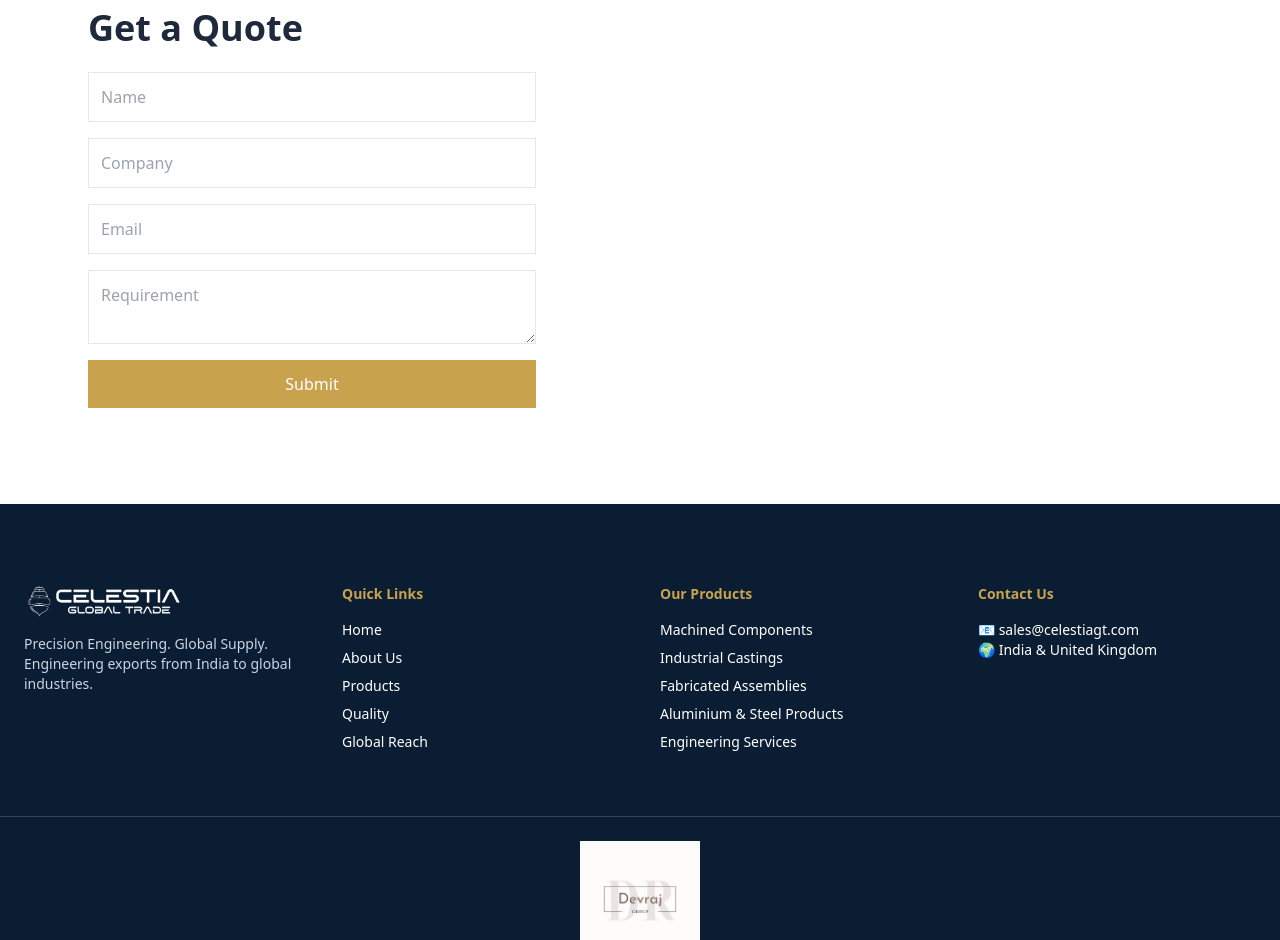
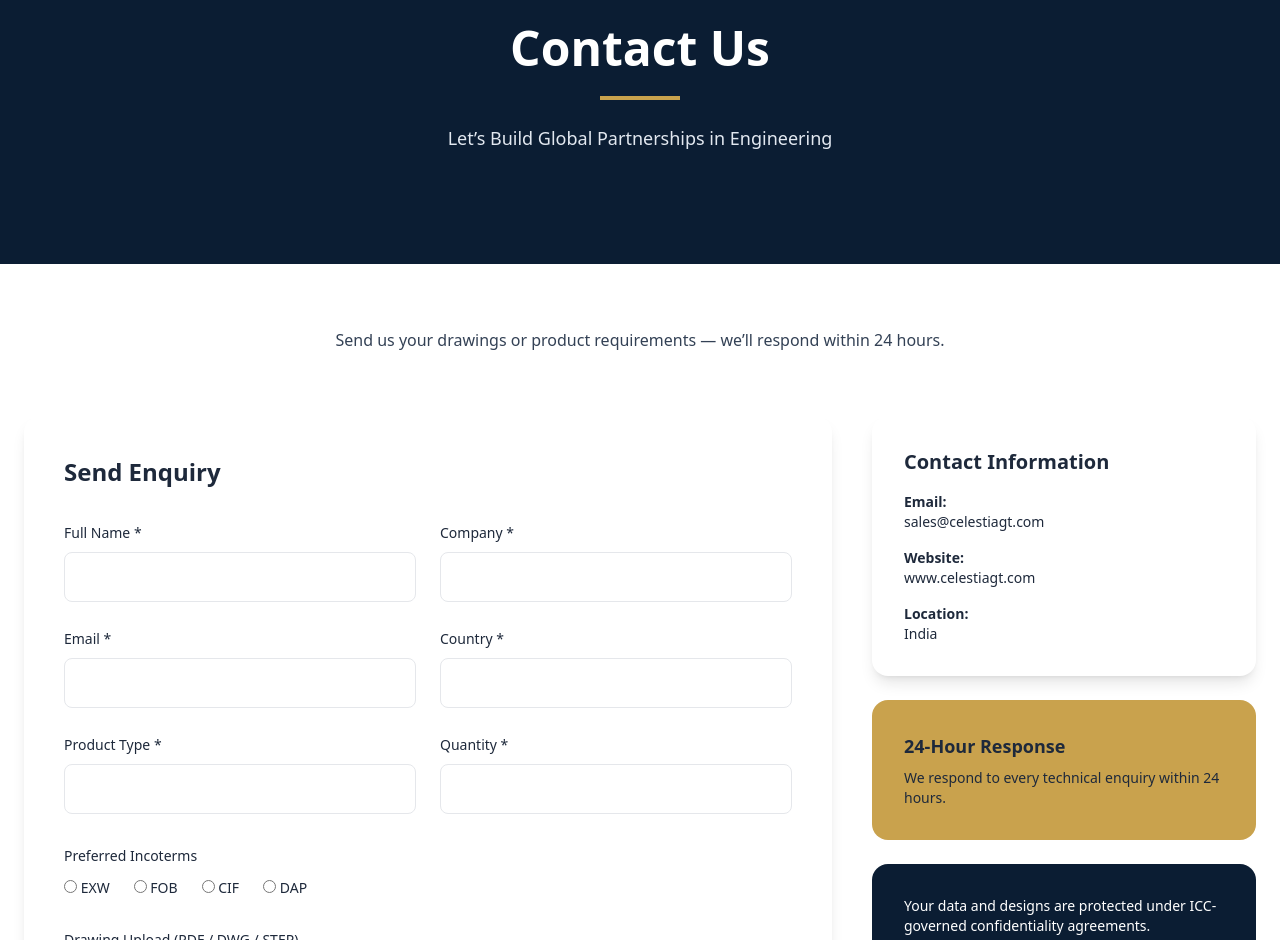
Before and after one commit to preshitpawar-beep/Celestia-GT, a Next.js app: page /contact in a window 1280 px wide. Shown: the part 160-1100 px from the top of the page. Built offline with nearby package versions, Linux system fonts and the light colour scheme.

Commit message:
Update page.js

```diff
--- a/app/contact/page.js
+++ b/app/contact/page.js
@@ -1,15 +1,274 @@
+"use client";
 
-export default function Contact() {
+import { motion } from "framer-motion";
+import { useState } from "react";
+
+/* ---------------- MOTION PRESETS ---------------- */
+
+const fadeUp = {
+  hidden: { opacity: 0, y: 20 },
+  visible: {
+    opacity: 1,
+    y: 0,
+    transition: { duration: 0.6, ease: "easeOut" },
+  },
+};
+
+const fadeLeft = {
+  hidden: { opacity: 0, x: -30 },
+  visible: {
+    opacity: 1,
+    x: 0,
+    transition: { duration: 0.6, ease: "easeOut" },
+  },
+};
+
+const fadeRight = {
+  hidden: { opacity: 0, x: 30 },
+  visible: {
+    opacity: 1,
+    x: 0,
+    transition: { duration: 0.6, ease: "easeOut" },
+  },
+};
+
+export default function ContactPage() {
+  const [submitted, setSubmitted] = useState(false);
+  const [fileError, setFileError] = useState("");
+
+  const MAX_FILE_SIZE = 10 * 1024 * 1024; // 10MB
+
+  function handleFileChange(e) {
+    const file = e.target.files[0];
+    if (!file) return;
+
+    if (file.size > MAX_FILE_SIZE) {
+      setFileError("File size must be less than 10 MB.");
+      e.target.value = "";
+    } else {
+      setFileError("");
+    }
+  }
+
+  function handleSubmit() {
+    if (!fileError) {
+      setSubmitted(true);
+    }
+  }
+
   return (
-    <section className="py-24 max-w-6xl mx-auto px-6">
-      <h1 className="text-4xl font-bold mb-6">Get a Quote</h1>
-      <form className="grid gap-4 max-w-md">
-        <input placeholder="Name" className="border p-3" />
-        <input placeholder="Company" className="border p-3" />
-        <input placeholder="Email" className="border p-3" />
-        <textarea placeholder="Requirement" className="border p-3" />
-        <button className="bg-gold text-white px-6 py-3">Submit</button>
-      </form>
-    </section>
+    <main>
+      {/* ---------------- HERO ---------------- */}
+      <section className="bg-navy text-white py-28">
+        <div className="max-w-7xl mx-auto px-6 text-center">
+          <motion.h1
+            initial="hidden"
+            animate="visible"
+            variants={fadeUp}
+            className="text-5xl font-bold mb-6"
+          >
+            Contact Us
+          </motion.h1>
+
+          <div className="w-20 h-1 bg-gold mx-auto mb-6" />
+
+          <p className="text-lg text-slate-200">
+            Let’s Build Global Partnerships in Engineering
+          </p>
+        </div>
+      </section>
+
+      {/* ---------------- INTRO ---------------- */}
+      <section className="py-16">
+        <div className="max-w-4xl mx-auto px-6 text-center text-slate-700">
+          Send us your drawings or product requirements — we’ll respond within
+          24 hours.
+        </div>
+      </section>
+
+      {/* ---------------- FORM + INFO ---------------- */}
+      <section className="pb-28">
+        <div className="max-w-7xl mx-auto px-6 grid lg:grid-cols-3 gap-10 items-start">
+
+          {/* ---------------- FORM / SUCCESS ---------------- */}
+          <motion.div
+            initial="hidden"
+            whileInView="visible"
+            viewport={{ once: true }}
+            variants={fadeLeft}
+            className="lg:col-span-2"
+          >
+            {!submitted ? (
+              <form
+                action="mailto:harsh.jaiswal@celestiagt.com"
+                method="POST"
+                encType="multipart/form-data"
+                onSubmit={handleSubmit}
+                className="bg-white rounded-2xl shadow-lg p-10"
+              >
+                <h2 className="text-2xl font-bold mb-8">Send Enquiry</h2>
+
+                <div className="grid md:grid-cols-2 gap-6">
+                  <div>
+                    <label className="text-sm font-medium">Full Name *</label>
+                    <input
+                      type="text"
+                      name="name"
+                      required
+                      className="mt-2 w-full rounded-lg border px-4 py-3"
+                    />
+                  </div>
+
+                  <div>
+                    <label className="text-sm font-medium">Company *</label>
+                    <input
+                      type="text"
+                      name="company"
+                      required
+                      className="mt-2 w-full rounded-lg border px-4 py-3"
+                    />
+                  </div>
+
+                  <div>
+                    <label className="text-sm font-medium">Email *</label>
+                    <input
+                      type="email"
+                      name="email"
+                      required
+                      className="mt-2 w-full rounded-lg border px-4 py-3"
+                    />
+                  </div>
+
+                  <div>
+                    <label className="text-sm font-medium">Country *</label>
+                    <input
+                      type="text"
+                      name="country"
+                      required
+                      className="mt-2 w-full rounded-lg border px-4 py-3"
+                    />
+                  </div>
+
+                  <div>
+                    <label className="text-sm font-medium">Product Type *</label>
+                    <input
+                      type="text"
+                      name="product_type"
+                      required
+                      className="mt-2 w-full rounded-lg border px-4 py-3"
+                    />
+                  </div>
+
+                  <div>
+                    <label className="text-sm font-medium">Quantity *</label>
+                    <input
+                      type="text"
+                      name="quantity"
+                      required
+                      className="mt-2 w-full rounded-lg border px-4 py-3"
+                    />
+                  </div>
+                </div>
+
+                {/* Incoterms */}
+                <div className="mt-8">
+                  <label className="text-sm font-medium block mb-3">
+                    Preferred Incoterms
+                  </label>
+                  <div className="flex gap-6 text-sm">
+                    <label><input type="radio" name="incoterms" value="EXW" /> EXW</label>
+                    <label><input type="radio" name="incoterms" value="FOB" /> FOB</label>
+                    <label><input type="radio" name="incoterms" value="CIF" /> CIF</label>
+                    <label><input type="radio" name="incoterms" value="DAP" /> DAP</label>
+                  </div>
+                </div>
+
+                {/* Upload */}
+                <div className="mt-8">
+                  <label className="text-sm font-medium block mb-2">
+                    Drawing Upload (PDF / DWG / STEP)
+                  </label>
+                  <input
+                    type="file"
+                    name="attachment"
+                    onChange={handleFileChange}
+                    className="w-full border rounded-lg p-3"
+                  />
+                  {fileError && (
+                    <p className="text-sm text-red-600 mt-2">{fileError}</p>
+                  )}
+                </div>
+
+                {/* Notes */}
+                <div className="mt-8">
+                  <label className="text-sm font-medium block mb-2">
+                    Additional Notes
+                  </label>
+                  <textarea
+                    name="notes"
+                    rows="4"
+                    className="w-full border rounded-lg p-3"
+                  />
+                </div>
+
+                <button
+                  type="submit"
+                  disabled={!!fileError}
+                  className="mt-10 w-full bg-gold text-black font-semibold py-4 rounded-xl hover:opacity-90 transition disabled:opacity-50"
+                >
+                  Send Secure Enquiry →
+                </button>
+
+                <p className="text-xs text-center text-slate-500 mt-4">
+                  All enquiries are governed by ICC NDAs for confidentiality.
+                </p>
+              </form>
+            ) : (
+              /* ---------------- SUCCESS UI ---------------- */
+              <div className="bg-white rounded-2xl shadow-lg p-14 text-center">
+                <h2 className="text-3xl font-bold mb-4 text-navy">
+                  Enquiry Sent Successfully
+                </h2>
+                <p className="text-slate-700 max-w-md mx-auto">
+                  Thank you for contacting Celestia GT.
+                  Your enquiry has been sent successfully and our team will
+                  respond within 24 hours.
+                </p>
+              </div>
+            )}
+          </motion.div>
+
+          {/* ---------------- INFO ---------------- */}
+          <motion.div
+            initial="hidden"
+            whileInView="visible"
+            viewport={{ once: true }}
+            variants={fadeRight}
+            className="space-y-6"
+          >
+            <div className="bg-white rounded-2xl shadow-lg p-8">
+              <h3 className="text-xl font-bold mb-4">Contact Information</h3>
+              <p className="text-sm"><strong>Email:</strong><br />sales@celestiagt.com</p>
+              <p className="text-sm mt-4"><strong>Website:</strong><br />www.celestiagt.com</p>
+              <p className="text-sm mt-4"><strong>Location:</strong><br />India</p>
+            </div>
+
+            <div className="bg-gold rounded-2xl p-8">
+              <h4 className="font-bold text-lg mb-2">24-Hour Response</h4>
+              <p className="text-sm">
+                We respond to every technical enquiry within 24 hours.
+              </p>
+            </div>
+
+            <div className="bg-navy text-white rounded-2xl p-8">
+              <p className="text-sm">
+                Your data and designs are protected under ICC-governed
+                confidentiality agreements.
+              </p>
+            </div>
+          </motion.div>
+        </div>
+      </section>
+    </main>
   );
 }
```
